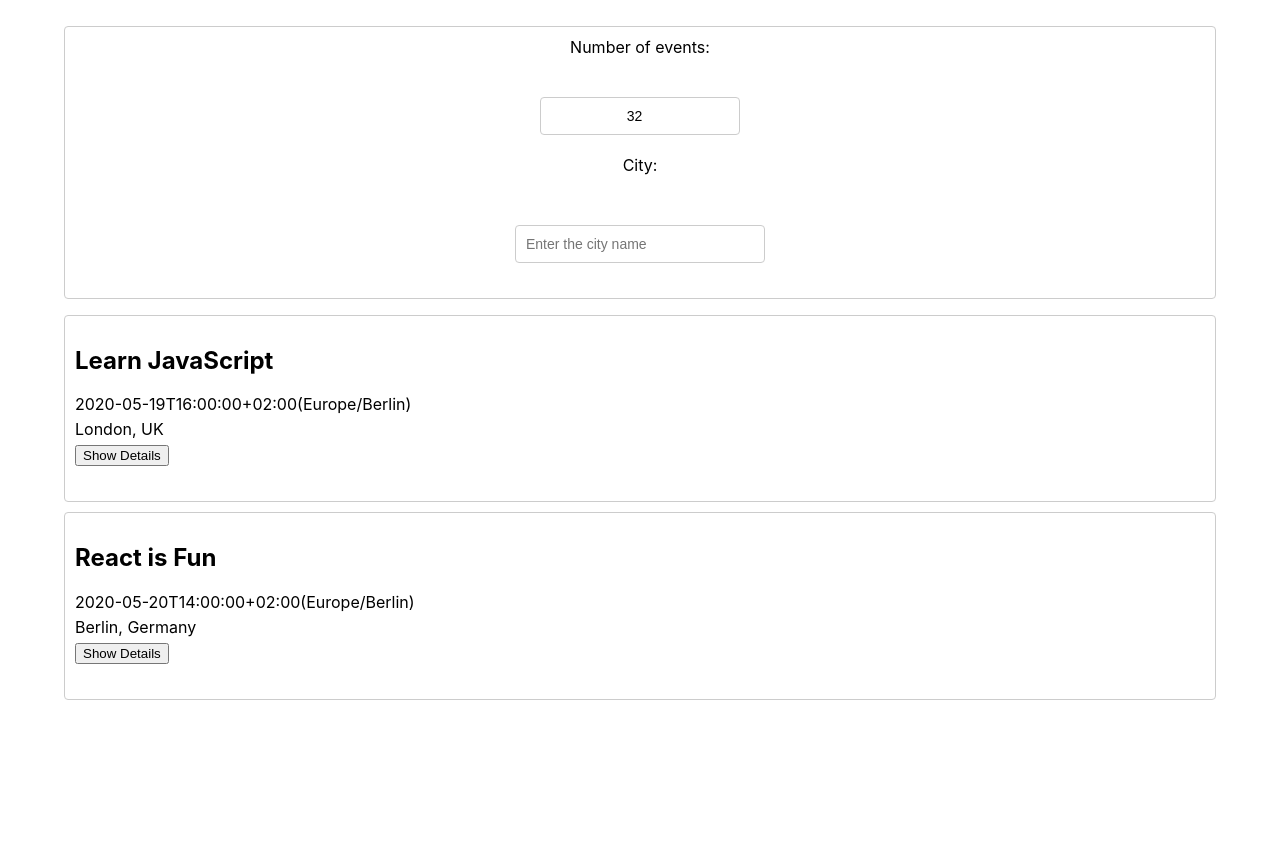
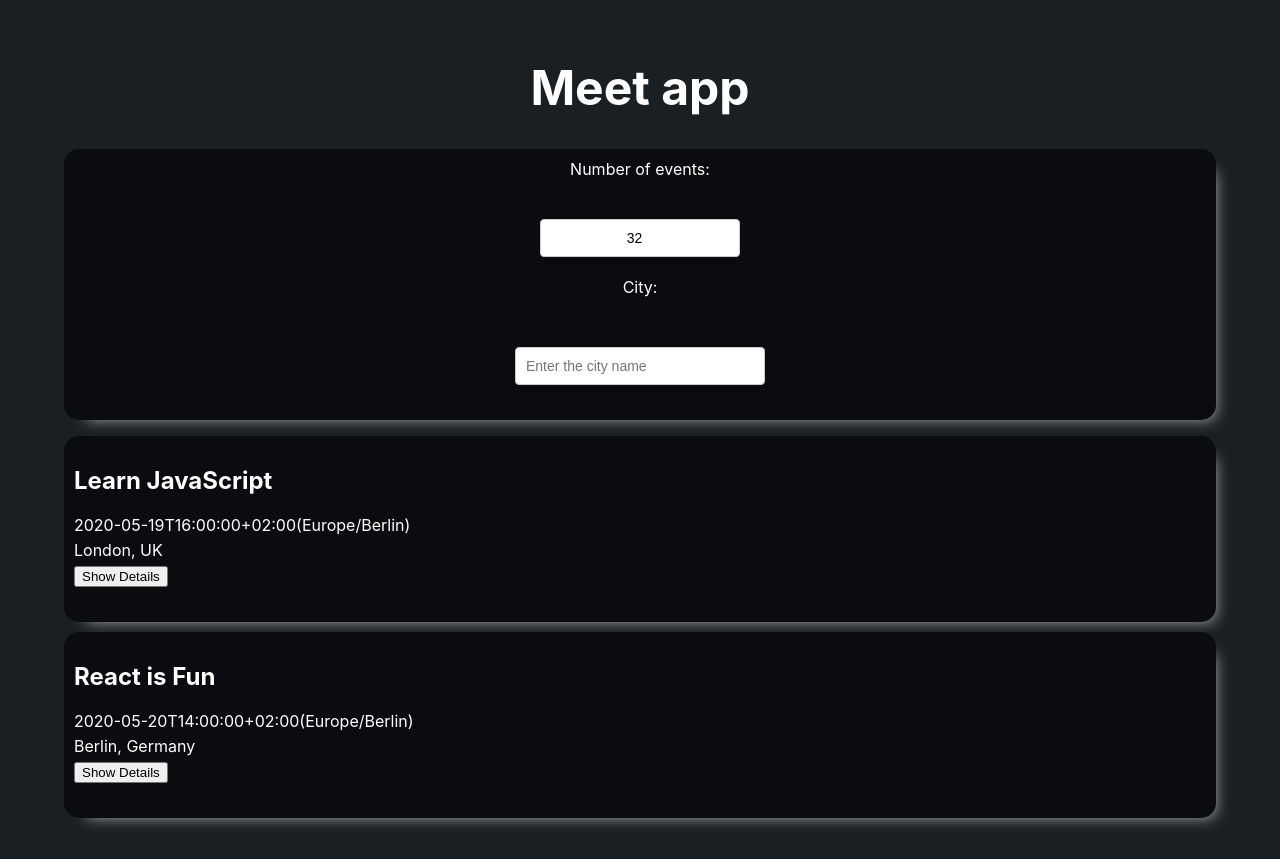
Before and after one commit to Ophilus/meet, a React (Create React App) app: page / in a window 1280 px wide. Before the commit the page ends 800 px from the top, so only its background shows below. Built offline with nearby package versions, Linux system fonts and the light colour scheme; what atatus-spa would draw is missing.

Commit message:
site style changed and title added

```diff
--- a/src/App.css
+++ b/src/App.css
@@ -1,4 +1,8 @@
 @import url(https://fonts.googleapis.com/css?family=Roboto:500);
+body{
+  background-color:#1a1f23;
+}
+
 .App {
   text-align: center;
   padding: 2% 5%;
@@ -6,6 +10,11 @@
 
 .App * {
   box-sizing: border-box;
+}
+
+.App h1{
+  color:white;
+  font-size: 3em;
 }
 
 ul {
@@ -57,9 +66,11 @@ input[type="number"] {
   padding: 10px 10px 35px;
   margin-bottom: 10px;
   text-align: left;
-  border: 1px solid #ccc;
-  border-radius: 4px;
+  border-radius: 15px;
   position: relative;
+  background-color: #0a0c0f;
+  box-shadow: 10px 10px 16px -12px rgba(255, 255, 255, 0.75);
+  color:white;
 }
 
 .suggestions {
@@ -71,6 +82,7 @@ input[type="number"] {
   top: 88px;
   font-size: 14px;
   box-shadow: 10px 10px 16px -12px rgba(0, 0, 0, 0.75);
+  color:black;
 }
 
 .suggestions > li {
@@ -93,9 +105,11 @@ input[type="number"] {
   padding: 10px 10px 35px;
   margin-bottom: 10px;
   text-align: left;
-  border: 1px solid #ccc;
-  border-radius: 4px;
+  border-radius: 15px;
   position: relative;
+  background-color: #0a0c0f;
+  box-shadow: 10px 10px 16px -12px rgba(255, 255, 255, 0.75);
+  color:white;
 }
 
 .details-btn {
--- a/src/App.js
+++ b/src/App.js
@@ -51,6 +51,7 @@ class App extends Component {
   render() {
     return (
       <div className="App">
+        <h1>Meet app</h1>
         <div className="filter">
           Number of events:
           <NumberOfEvents numberOfEvents={this.state.numberOfEvents}
--- a/src/NumberOfEvents.js
+++ b/src/NumberOfEvents.js
@@ -22,6 +22,7 @@ class NumberOfEvents extends Component {
 		if (this.props.updateNumberOfEvents){
 		this.props.updateNumberOfEvents(event.target.value);
 	}
+
 	}
 
     render() {
```
